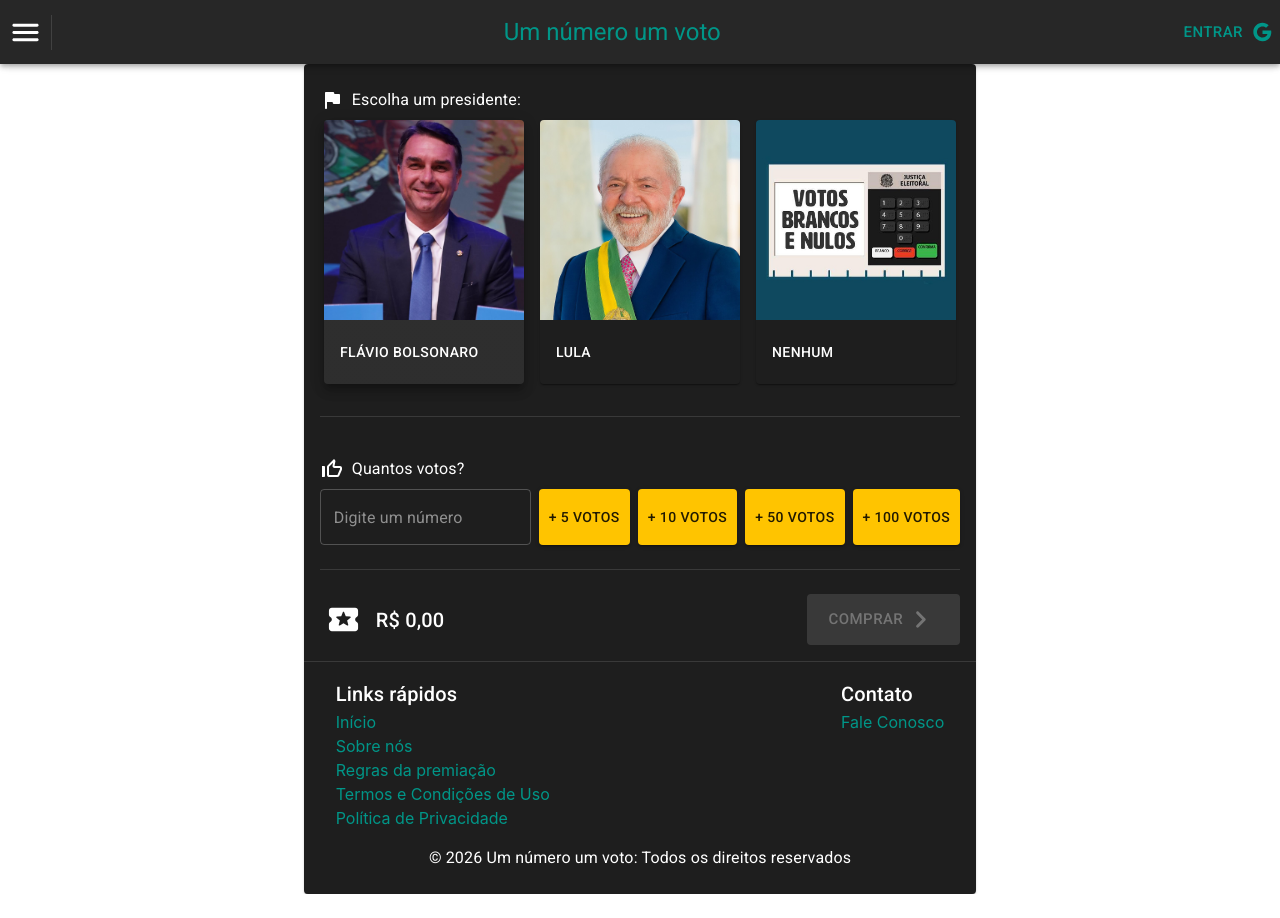
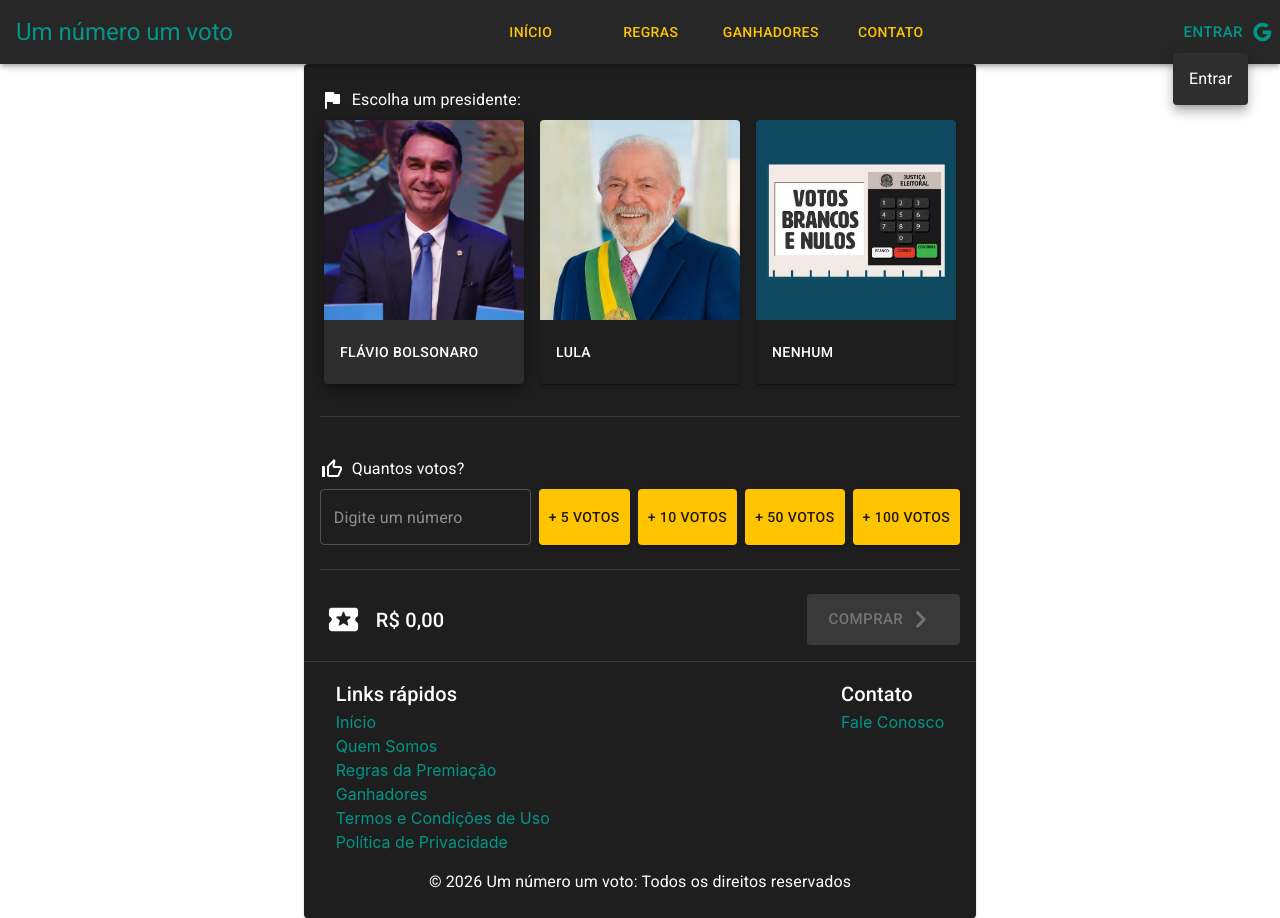
Before and after one commit to victoraranha19/um_numero_um_voto, a Next.js app: page / in a window 1280 px wide. Both pictures are taken after a click on the button "ENTRAR". Before the commit the page ends 894 px from the top, so only its background shows below. Built offline with nearby package versions, Linux system fonts and the light colour scheme; no server answers; what @mui/material-nextjs would draw is missing.

Commit message:
✨ barra de navegação

```diff
--- a/src/_components/icon-text.tsx
+++ b/src/_components/icon-text.tsx
@@ -9,14 +9,14 @@
   Tooltip,
   Typography,
 } from '@mui/material';
-import { MouseEventHandler, ReactNode } from 'react';
+import { ReactNode } from 'react';
 
 interface IconTextProps {
   icon: ReactNode;
   label: string;
   caption?: string;
   tooltip?: string;
-  onClick?: MouseEventHandler<HTMLButtonElement>;
+  onClick?: () => void;
 }
 
 export default function IconText({
@@ -29,7 +29,7 @@
   return (
     <Tooltip title={tooltip}>
       <Card sx={{ borderRadius: 4 }}>
-        <CardActionArea onClick={onClick}>
+        <CardActionArea onClick={() => onClick()}>
           <CardContent
             sx={{ display: 'flex', gap: 1, alignItems: 'center', p: 1 }}
           >
--- /dev/null
+++ b/src/_components/login-menu.tsx
@@ -0,0 +1,76 @@
+'use client';
+
+import { auth, loginComGoogle } from '@api/auth';
+import { Button, IconButton, Menu, MenuItem } from '@mui/material';
+import { User, signOut, onAuthStateChanged } from 'firebase/auth';
+import { AccountCircle, Google, Logout } from '@mui/icons-material';
+import { useEffect, useState } from 'react';
+
+export default function LoginMenu() {
+  const [usuario, setUsuario] = useState<User | null>(null);
+  const [menuAnchor, setMenuAnchor] = useState<HTMLButtonElement | null>(null);
+  const menuAberto = Boolean(menuAnchor);
+
+  useEffect(() => {
+    onAuthStateChanged(auth, (user) => {
+      setUsuario(user);
+    });
+  }, []);
+
+  async function logout() {
+    setMenuAnchor(null);
+    try {
+      await signOut(auth);
+    } catch (error) {
+      console.error('Error signing out:', error);
+    }
+  }
+
+  async function toggleLogin() {
+    setMenuAnchor(null);
+    if (usuario) {
+      await logout();
+    } else {
+      await loginComGoogle();
+    }
+  }
+
+  function irPara(path: string = '/') {
+    setMenuAnchor(null);
+    window.location.href = path;
+  }
+
+  return (
+    <>
+      <Button
+        sx={{ display: { xs: 'none', md: 'flex' } }}
+        onClick={(e) => setMenuAnchor(e.currentTarget)}
+        size="large"
+        endIcon={usuario ? <Logout /> : <Google />}
+      >
+        {usuario ? 'Sair ' : 'Entrar '}
+      </Button>
+      <IconButton
+        sx={{ display: { xs: 'flex', md: 'none' } }}
+        onClick={(e) => setMenuAnchor(e.currentTarget)}
+      >
+        <AccountCircle fontSize="large" />
+      </IconButton>
+      <Menu
+        open={menuAberto}
+        anchorEl={menuAnchor}
+        onClose={() => setMenuAnchor(null)}
+      >
+        {usuario && (
+          <MenuItem onClick={() => irPara('/perfil')}>Perfil</MenuItem>
+        )}
+        {usuario && (
+          <MenuItem onClick={() => irPara('/pedidos')}>Meus Pedidos</MenuItem>
+        )}
+        <MenuItem onClick={() => toggleLogin()}>
+          {usuario ? 'Sair' : 'Entrar'}
+        </MenuItem>
+      </Menu>
+    </>
+  );
+}
--- a/src/_components/login.tsx
+++ /dev/null
@@ -1,56 +0,0 @@
-'use client';
-
-import { auth, loginComGoogle } from '@api/auth';
-import { Button, IconButton } from '@mui/material';
-import { User, signOut, onAuthStateChanged } from 'firebase/auth';
-import { AccountCircle, Google, Logout, NoAccounts } from '@mui/icons-material';
-import { useEffect, useState } from 'react';
-
-export default function Login() {
-  const [usuario, setUsuario] = useState<User | null>(null);
-
-  useEffect(() => {
-    onAuthStateChanged(auth, (user) => {
-      setUsuario(user);
-    });
-  }, []);
-
-  async function logout() {
-    try {
-      await signOut(auth);
-    } catch (error) {
-      console.error('Error signing out:', error);
-    }
-  }
-
-  async function toggleLogin() {
-    if (usuario) {
-      await logout();
-    } else {
-      await loginComGoogle();
-    }
-  }
-
-  return (
-    <>
-      <Button
-        sx={{ display: { xs: 'none', sm: 'flex' } }}
-        onClick={() => toggleLogin()}
-        size="large"
-        endIcon={usuario ? <Logout /> : <Google />}
-      >
-        {usuario ? 'Sair ' : 'Entrar '}
-      </Button>
-      <IconButton
-        sx={{ display: { xs: 'flex', sm: 'none' } }}
-        onClick={() => toggleLogin()}
-      >
-        {usuario ? (
-          <NoAccounts fontSize="large" />
-        ) : (
-          <AccountCircle fontSize="large" />
-        )}
-      </IconButton>
-    </>
-  );
-}
--- a/src/_components/menu-navegacao.tsx
+++ b/src/_components/menu-navegacao.tsx
@@ -1,35 +1,73 @@
+'use client';
+
 import { MenuRounded } from '@mui/icons-material';
 import {
   AppBar,
+  Box,
+  Button,
   Divider,
   IconButton,
   Link,
-  Stack,
+  Menu,
+  MenuItem,
   Toolbar,
   Typography,
 } from '@mui/material';
-import Login from './login';
+import LoginMenu from './login-menu';
 import { SITE_URL } from '@lib/constants';
+import { useState } from 'react';
 
 export default function MenuNavegacao() {
+  const [menuAnchor, setMenuAnchor] = useState<HTMLButtonElement | null>(null);
+  const menuAberto = Boolean(menuAnchor);
+
+  function irPara(path: string = '/') {
+    setMenuAnchor(null);
+    window.location.href = path;
+  }
+
   return (
     <AppBar position="sticky">
       <Toolbar
         disableGutters
         sx={{ display: 'flex', justifyContent: 'space-between' }}
       >
-        <Stack direction="row">
-          <IconButton>
+        <Box sx={{ display: { xs: 'flex', md: 'none' } }}>
+          <IconButton onClick={(e) => setMenuAnchor(e.currentTarget)}>
             <MenuRounded fontSize="large" />
           </IconButton>
+          <Menu
+            open={menuAberto}
+            anchorEl={menuAnchor}
+            onClose={() => setMenuAnchor(null)}
+          >
+            <MenuItem onClick={() => irPara()}>Início</MenuItem>
+            <MenuItem onClick={() => irPara('/regras')}>Regras</MenuItem>
+            <MenuItem onClick={() => irPara('/resultado')}>Ganhadores</MenuItem>
+            <MenuItem onClick={() => irPara('/contato')}>Contato</MenuItem>
+          </Menu>
           <Divider orientation="vertical" variant="middle" flexItem />
-        </Stack>
+        </Box>
         <Link href={SITE_URL} underline="none">
           <Typography variant="h5" component="h1" sx={{ px: 2 }}>
             Um número um voto
           </Typography>
         </Link>
-        <Login />
+        <Box sx={{ display: { xs: 'none', md: 'flex' } }}>
+          <Button color="secondary" onClick={() => irPara()}>
+            Início
+          </Button>
+          <Button color="secondary" onClick={() => irPara('/regras')}>
+            Regras
+          </Button>
+          <Button color="secondary" onClick={() => irPara('/resultado')}>
+            Ganhadores
+          </Button>
+          <Button color="secondary" onClick={() => irPara('/contato')}>
+            Contato
+          </Button>
+        </Box>
+        <LoginMenu />
       </Toolbar>
     </AppBar>
   );
--- a/src/_components/rodape.tsx
+++ b/src/_components/rodape.tsx
@@ -18,10 +18,13 @@
             Início
           </Link>
           <Link href="/sobre" underline="none">
-            Sobre nós
+            Quem Somos
           </Link>
           <Link href="/regras" underline="none">
-            Regras da premiação
+            Regras da Premiação
+          </Link>
+          <Link href="/resultado" underline="none">
+            Ganhadores
           </Link>
           <Link href="/termos" underline="none">
             Termos e Condições de Uso
--- /dev/null
+++ b/src/app/(public)/resultado/page.tsx
@@ -0,0 +1,3 @@
+export default function ResultadoPage() {
+  return <>Sorteio ainda em andamento</>;
+}
```
